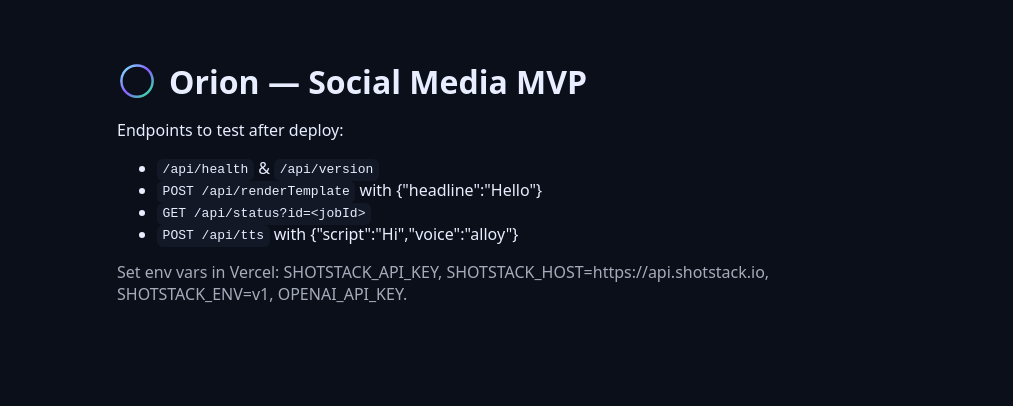
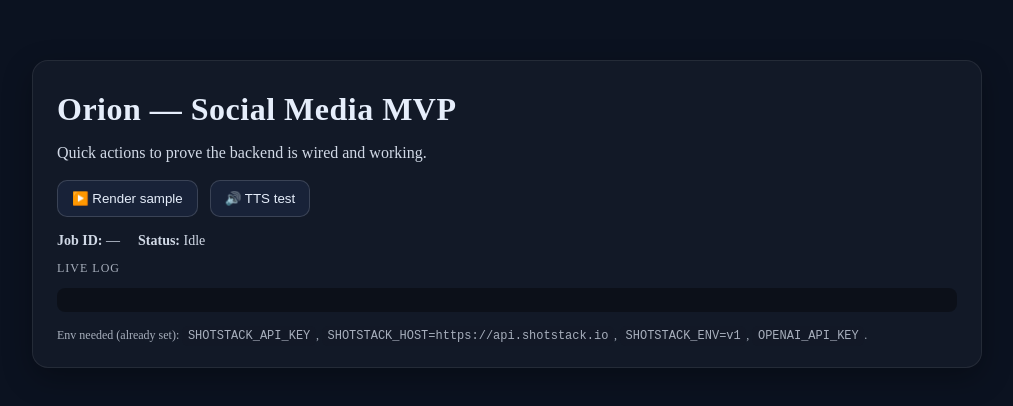
Before and after one commit to flowsonline/ai-marketing, a Next.js app: page / in a window 1280 px wide. Shown: the part 210-616 px from the top of the page, without its empty margins (133-1146 px from the left). Built offline with nearby package versions, Linux system fonts and the light colour scheme.

Commit message:
Update index.js

```diff
--- a/pages/index.js
+++ b/pages/index.js
@@ -1,15 +1,152 @@
 // pages/index.js
-export default function Home(){
-  return(<main style={{minHeight:'100vh',display:'grid',placeItems:'center',background:'#0B0F1A',color:'#E8EEFF',fontFamily:'ui-sans-serif,system-ui'}}>
-    <div style={{maxWidth:780,width:'100%',padding:24}}>
-      <div style={{display:'flex',alignItems:'center',gap:12}}><img src="/orion.svg" width="40" height="40" alt="Orion"/><h1 style={{margin:0}}>Orion — Social Media MVP</h1></div>
-      <p>Endpoints to test after deploy:</p>
-      <ul>
-        <li><code>/api/health</code> & <code>/api/version</code></li>
-        <li><code>POST /api/renderTemplate</code> with {"{"}"headline":"Hello"{"}"}</li>
-        <li><code>GET /api/status?id=&lt;jobId&gt;</code></li>
-        <li><code>POST /api/tts</code> with {"{"}"script":"Hi","voice":"alloy"{"}"}</li>
-      </ul>
-      <p style={{opacity:.7}}>Set env vars in Vercel: SHOTSTACK_API_KEY, SHOTSTACK_HOST=https://api.shotstack.io, SHOTSTACK_ENV=v1, OPENAI_API_KEY.</p>
-    </div></main>);
+import { useRef, useState } from 'react';
+
+export default function Home() {
+  const [jobId, setJobId] = useState(null);
+  const [busy, setBusy] = useState(false);
+  const [log, setLog] = useState([]);
+  const audioRef = useRef(null);
+
+  function pushLog(line) {
+    setLog(l => [new Date().toLocaleTimeString() + ' — ' + line, ...l].slice(0, 80));
+  }
+
+  async function renderSample() {
+    if (busy) return;
+    setBusy(true);
+    setJobId(null);
+    pushLog('Queuing render…');
+
+    try {
+      // 1) queue render
+      const queueRes = await fetch('/api/renderTemplate', {
+        method: 'POST',
+        headers: { 'Content-Type': 'application/json' },
+        body: JSON.stringify({ headline: 'Hello from Flows Alpha' }) // change if you want
+      });
+      const queued = await queueRes.json();
+      const id = queued.id || queued.response?.id;
+      if (!id) {
+        pushLog('No job id returned: ' + JSON.stringify(queued));
+        setBusy(false);
+        return;
+      }
+      setJobId(id);
+      pushLog('Queued with id: ' + id);
+
+      // 2) poll status
+      let last = null;
+      for (let i = 0; i < 40; i++) {        // ~2 minutes max
+        await new Promise(s => setTimeout(s, 3000));
+        const sRes = await fetch('/api/status?id=' + id);
+        const sJson = await sRes.json();
+        last = sJson;
+        const st = sJson.status || sJson.response?.status || sJson.message;
+        pushLog('Status tick: ' + (st ?? JSON.stringify(sJson)));
+
+        if (['done', 'failed', 'cancelled'].includes(st)) break;
+      }
+
+      // 3) open result
+      const url =
+        last?.url ||
+        last?.response?.url ||
+        last?.output?.url ||
+        last?.response?.output?.url;
+
+      if (url) {
+        pushLog('Opening result: ' + url);
+        window.open(url, '_blank');
+      } else {
+        pushLog('Finished (or timed out) with no URL. Last: ' + JSON.stringify(last));
+      }
+    } catch (e) {
+      pushLog('Error: ' + (e?.message || String(e)));
+    } finally {
+      setBusy(false);
+    }
+  }
+
+  async function ttsTest() {
+    if (busy) return;
+    setBusy(true);
+    pushLog('Generating TTS…');
+
+    try {
+      const res = await fetch('/api/tts', {
+        method: 'POST',
+        headers: { 'Content-Type': 'application/json' },
+        body: JSON.stringify({
+          script: 'Hi there from Flows Alpha!',
+          voice: 'alloy'
+        })
+      });
+      const json = await res.json();
+      const audioUrl = json.audio || json.url || json.dataUrl;
+
+      if (!audioUrl) {
+        pushLog('No audio returned: ' + JSON.stringify(json));
+        return;
+      }
+
+      pushLog('Playing TTS audio…');
+      if (!audioRef.current) {
+        audioRef.current = new Audio();
+      }
+      audioRef.current.src = audioUrl;
+      await audioRef.current.play().catch(err => pushLog('Audio play blocked: ' + err?.message));
+    } catch (e) {
+      pushLog('TTS error: ' + (e?.message || String(e)));
+    } finally {
+      setBusy(false);
+    }
+  }
+
+  return (
+    <main style={styles.wrap}>
+      <div style={styles.card}>
+        <h1 style={styles.title}>Orion — Social Media MVP</h1>
+        <p style={styles.p}>Quick actions to prove the backend is wired and working.</p>
+
+        <div style={styles.row}>
+          <button style={styles.btn} disabled={busy} onClick={renderSample}>
+            ▶️ Render sample
+          </button>
+          <button style={styles.btn} disabled={busy} onClick={ttsTest}>
+            🔊 TTS test
+          </button>
+        </div>
+
+        <div style={styles.meta}>
+          <div><strong>Job ID:</strong> {jobId || '—'}</div>
+          <div><strong>Status:</strong> {busy ? 'Working…' : 'Idle'}</div>
+        </div>
+
+        <div style={styles.logWrap}>
+          <div style={styles.logTitle}>Live Log</div>
+          <pre style={styles.log}>
+            {log.join('\n')}
+          </pre>
+        </div>
+
+        <div style={styles.footer}>
+          <div>Env needed (already set): <code>SHOTSTACK_API_KEY</code>, <code>SHOTSTACK_HOST=https://api.shotstack.io</code>, <code>SHOTSTACK_ENV=v1</code>, <code>OPENAI_API_KEY</code>.</div>
+        </div>
+      </div>
+    </main>
+  );
 }
+
+const styles = {
+  wrap: { minHeight: '100dvh', display: 'grid', placeItems: 'center', background: '#0b1220', color: '#e6eefb', padding: 24 },
+  card: { width: 'min(900px, 94vw)', background: 'rgba(255,255,255,0.03)', border: '1px solid rgba(255,255,255,0.08)', borderRadius: 16, padding: 24, boxShadow: '0 10px 30px rgba(0,0,0,0.3)' },
+  title: { margin: '6px 0 16px', fontSize: 32, fontWeight: 800, letterSpacing: 0.5 },
+  p: { margin: '0 0 18px', opacity: 0.9 },
+  row: { display: 'flex', gap: 12, marginBottom: 16, flexWrap: 'wrap' },
+  btn: { padding: '10px 14px', borderRadius: 10, border: '1px solid rgba(255,255,255,0.15)', background: '#182238', color: '#e6eefb', cursor: 'pointer' },
+  meta: { display: 'flex', gap: 18, margin: '6px 0 12px', fontSize: 14, opacity: 0.9, flexWrap: 'wrap' },
+  logWrap: { marginTop: 12 },
+  logTitle: { fontSize: 12, letterSpacing: 1, textTransform: 'uppercase', opacity: 0.7, marginBottom: 6 },
+  log: { maxHeight: 260, overflow: 'auto', background: 'rgba(0,0,0,0.35)', borderRadius: 8, padding: 12, fontSize: 12, lineHeight: 1.4 },
+  footer: { marginTop: 16, fontSize: 12, opacity: 0.7 }
+};
```
